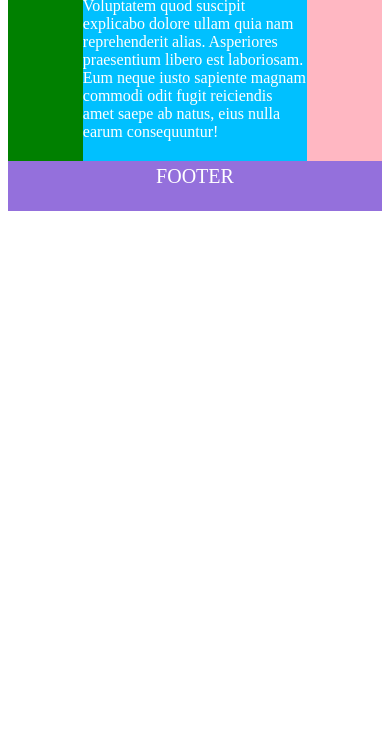
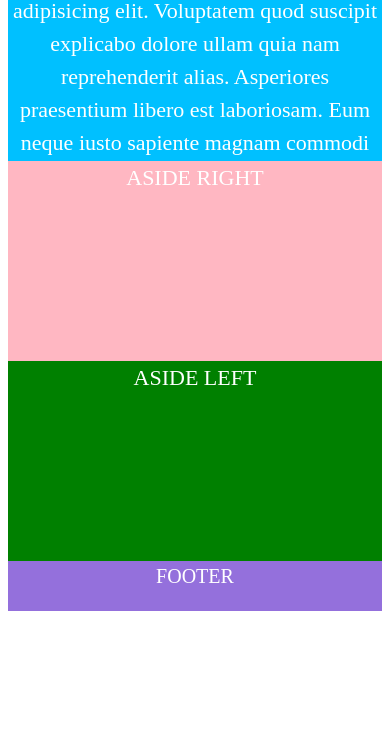
Before and after one commit to Varaska/CSS-7-layout-flex-box, a plain HTML site: page index.html in a window 390 px wide. Shown: the part 97-844 px from the top of the page. Drawn offline with Linux system fonts and the light colour scheme.

Commit message:
Wersja ostateczna

```diff
--- a/css/style.css
+++ b/css/style.css
@@ -5,11 +5,14 @@ body {
 
 }
 
+.container {
+    height: 600px;
 
+}
 
 
 header {
-    background-color:#ff4300;
+    background-color: #ff4300;
     width: 100%;
     height: 50px;
 
@@ -19,11 +22,14 @@ header {
 
 .box {
     display: flex;
-   /*  align-content: stretch; */
+    /*  align-content: stretch; */
 
 
-    height: 200px;
+
     flex-wrap: wrap;
+    font-size: 22px;
+    text-align: center;
+    line-height: 1.5;
 
 
 
@@ -32,16 +38,15 @@ header {
 
 .left {
     background-color: green;
-
     flex-basis: 20%;
     height: 200px;
- /*    box-sizing: border-box; */
+    /*    box-sizing: border-box; */
     /* align-content: stretch; */
 }
 
 
 .right {
-    background-color:#ffb7c2;
+    background-color: #ffb7c2;
 
     flex-basis: 20%;
     height: 200px;
@@ -51,9 +56,9 @@ header {
 
 main {
     background-color: #00c0ff;
-   /*  margin-left: 20%;
+    /*  margin-left: 20%;
     margin-right: 20%; */
-    align-content: stretch;
+
     height: 200px;
     flex-basis: 60%;
 }
@@ -68,7 +73,7 @@ footer {
     font-size: 20px;
 
 
- /*    bottom: 0;
+    /*    bottom: 0;
     left: 0; */
 
 }
@@ -80,15 +85,36 @@ footer div {
 
 @media screen and (max-width: 992px) {
     .left {
-        width: 100%;
+        flex-basis: 100%;
+        order: 3;
 
     }
+
     .right {
 
-        width: 25%;
+        flex-basis: 25%;
 
     }
+
     main {
-        width: 75%;
+        flex-basis: 75%;
     }
 }
+
+@media screen and (max-width: 768px) {
+
+    .left {
+        flex-basis: 100%;
+
+    }
+
+    .right {
+
+        flex-basis: 100%;
+    }
+
+    main {
+        flex-basis: 100%;
+    }
+
+}
```
